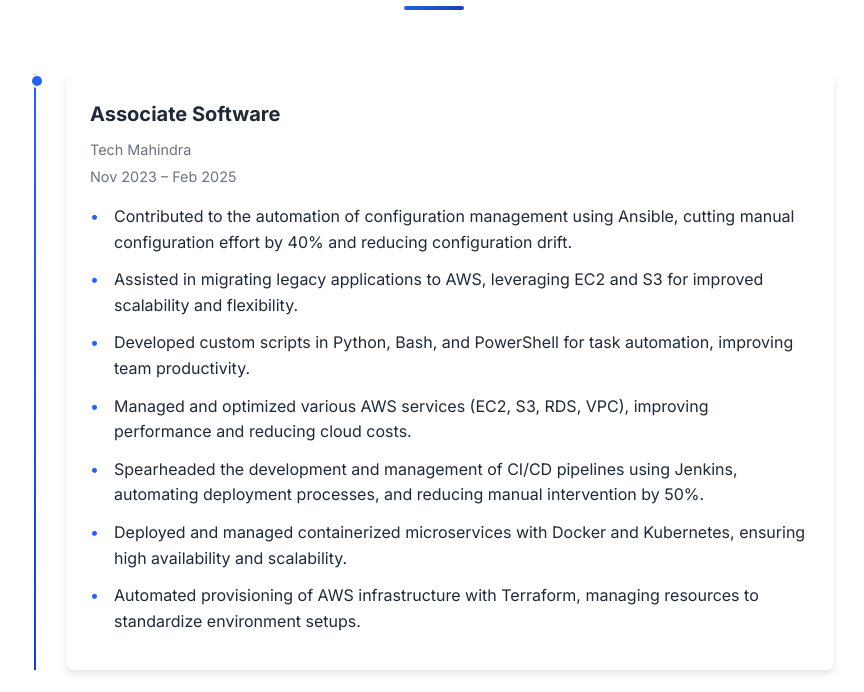
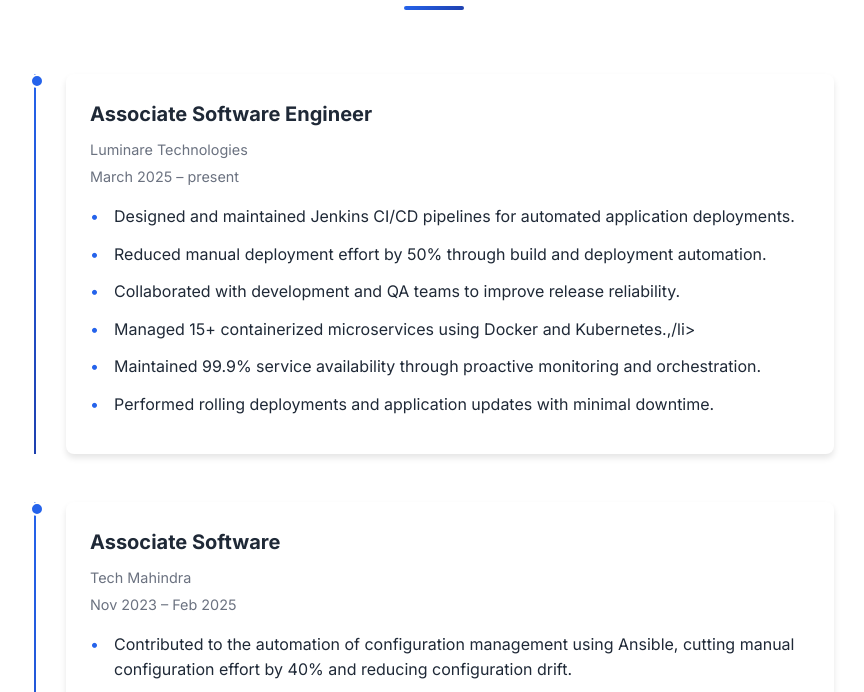
Before and after one commit to prashanthi-karnati/portfolio, a plain HTML site: page index.html in a window 1280 px wide. Shown: the part 3141-3833 px from the top of the page, without its empty margins (206-1070 px from the left). Drawn offline with nearby package versions, Linux system fonts and the light colour scheme.

Commit message:
Update index.html

```diff
--- a/index.html
+++ b/index.html
@@ -318,6 +318,24 @@ spec:
                 <h2>Professional Experience</h2>
                 <div class="section-line"></div>
             </div>
+             <div class="experience-timeline">
+                <div class="timeline-item">
+                    <div class="timeline-content">
+                        <div class="timeline-header">
+                            <h3>Associate Software Engineer</h3>
+                            <span class="company">Luminare Technologies</span>
+                            <span class="duration">March 2025 – present</span>
+                        </div>
+                        <ul class="timeline-details">
+                            <li>Designed and maintained Jenkins CI/CD pipelines for automated application deployments.</li>
+                            <li>Reduced manual deployment effort by 50% through build and deployment automation.</li>
+                            <li>Collaborated with development and QA teams to improve release reliability.</li>
+                            <li>Managed 15+ containerized microservices using Docker and Kubernetes.,/li>
+                            <li>Maintained 99.9% service availability through proactive monitoring and orchestration.</li>
+                            <li>Performed rolling deployments and application updates with minimal downtime.</li>
+                        </ul>
+                    </div>
+                </div>
             <div class="experience-timeline">
                 <div class="timeline-item">
                     <div class="timeline-content">
```
